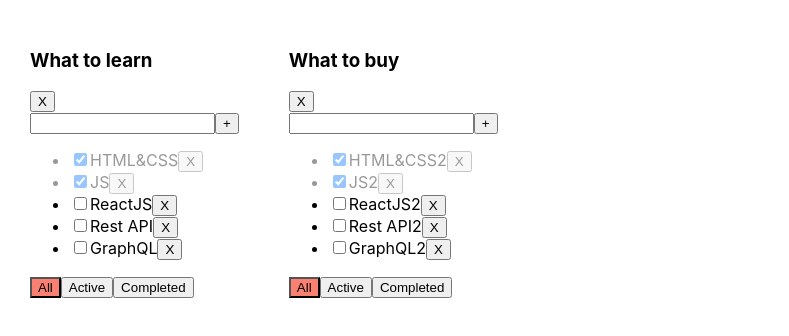
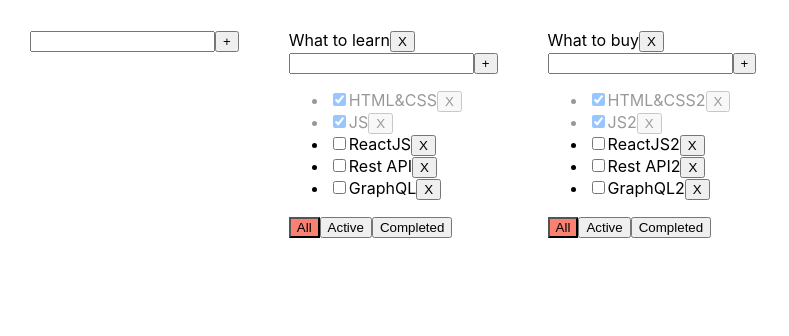
Before and after one commit to NastassiaMikhalenka/todolist, a React (Create React App) app: page / in a window 1280 px wide. Shown: the top 336 px of the page, without its empty margins (0-789 px from the left). Built offline with nearby package versions, Linux system fonts and the light colour scheme.

Commit message:
lesson 6

```diff
--- /dev/null
+++ b/src/AddItemForm.tsx
@@ -0,0 +1,43 @@
+import React, {ChangeEvent, KeyboardEvent, useState} from "react";
+
+type PropsType = {
+    callback: (title: string) =>void
+}
+
+export const AddItemForm = (props: PropsType) => {
+    const [title, setTitle] = useState<string>("")
+    const [error, setError] = useState<boolean>(false)
+    const errorMessage = error ? <div>Title is required</div> : null
+
+    const addTask = () => {
+        const newTitle = title.trim()
+        if(title){
+            props.callback(newTitle)
+        } else {
+            setError(true)
+        }
+        setTitle("")
+    }
+    const changeTitle = (e: ChangeEvent<HTMLInputElement>): void => {
+        setTitle(e.currentTarget.value)
+        setError(false)
+    }
+    const onKeyPress = (e: KeyboardEvent<HTMLInputElement>): void => {
+        if (e.key === "Enter") {
+            addTask();
+        }
+    }
+
+    return (
+        <div>
+            <input
+                className={error ? "error" : ""}
+                value={title}
+                onChange={changeTitle}
+                onKeyPress={onKeyPress}
+            />
+            <button onClick={addTask}>+</button>
+            {errorMessage}
+        </div>
+    )
+}
--- a/src/App.tsx
+++ b/src/App.tsx
@@ -2,6 +2,7 @@ import React, {useState} from 'react';
 import './App.css';
 import {Todolist} from "./Todolist";
 import {v1} from "uuid";
+import {AddItemForm} from "./AddItemForm";
 
 export type TaskType = {
     id: string
@@ -78,10 +79,23 @@ function App() {
         setTodolists(todolists.filter(f => f.id !==todolistId))
         delete tasks[todolistId]
     }
+    const addTodolist = (newTitle: string) => {
+        let newTodoListID = v1()
+        let newTodoList: TodolistsType =  {id: newTodoListID, title: newTitle, filter: 'All'}
+        setTodolists([newTodoList, ...todolists])
+        setTasks({...tasks, [newTodoList.id]: []})
+    }
+    const updateTitleTask = (todolistId: string, localTitle: string,  id: string) => {
+        setTasks({...tasks, [todolistId]: tasks[todolistId].map(m => m.id === todolistId ? {...m, title: localTitle} : m)})
+    }
 
+    const updateTitleTodoList = (todolistId: string, localTitle: string) => {
+        setTodolists(todolists.map(m => m.id === todolistId ? {...m, title: localTitle} : m))
+    }
 
     return (
         <div className="App">
+            <AddItemForm callback={addTodolist}/>
             {
                 todolists.map(tl => {
                     let taskForRender = tasks[tl.id]
@@ -102,6 +116,8 @@ function App() {
                             filter={tl.filter}
                             changeTaskStatus={changeTaskStatus}
                             removeTodoList={removeTodoList}
+                            updateTitleTask={updateTitleTask}
+                            updateTitleTodoList={updateTitleTodoList}
                         />
                     )
                 })
--- a/src/Todolist.tsx
+++ b/src/Todolist.tsx
@@ -1,6 +1,8 @@
 import React, {ChangeEvent, KeyboardEvent, useState} from "react";
 import {FilterValueType, TaskType} from "./App";
 import './App.css';
+import {AddItemForm} from "./AddItemForm";
+import {EditableSpan} from "./components/EditableSpan";
 
 type TodolistType = {
     title: string
@@ -12,45 +14,56 @@ type TodolistType = {
     filter: FilterValueType
     changeTaskStatus: (todolistId: string, id: string, isDone: boolean) => void
     removeTodoList: (todolistId: string) => void
+    updateTitleTask: (todolistId: string, localTitle: string, id: string) => void
+    updateTitleTodoList: (todolistId: string, localTitle: string) => void
 }
 
 export function Todolist(props: TodolistType) {
-    const [title, setTitle] = useState<string>("")
-    const [error, setError] = useState<boolean>(false)
+    // const [title, setTitle] = useState<string>("")
+    // const [error, setError] = useState<boolean>(false)
 
-    const addTask = () => {
-        const trimedTitle = title.trim()
-        if(trimedTitle){
-            props.addTask(props.todolistId, trimedTitle)
-        } else {
-            setError(true)
-        }
-        setTitle("")
-    }
-    const changeTitle = (e: ChangeEvent<HTMLInputElement>): void => {
-        setTitle(e.currentTarget.value)
-        setError(false)
-    }
-    const onKeyPress = (e: KeyboardEvent<HTMLInputElement>): void => {
-        if (e.key === "Enter") {
-            addTask();
-        }
-    }
+    // const addTask = () => {
+    //     const trimedTitle = title.trim()
+    //     if(trimedTitle){
+    //         props.addTask(props.todolistId, trimedTitle)
+    //     } else {
+    //         setError(true)
+    //     }
+    //     setTitle("")
+    // }
+    // const changeTitle = (e: ChangeEvent<HTMLInputElement>): void => {
+    //     setTitle(e.currentTarget.value)
+    //     setError(false)
+    // }
+    // const onKeyPress = (e: KeyboardEvent<HTMLInputElement>): void => {
+    //     if (e.key === "Enter") {
+    //         addTask();
+    //     }
+    // }
 
-    const setAll = () => props.filterTask(props.todolistId,"All")
-    const setActive = () => props.filterTask(props.todolistId,"Active")
-    const setCompleted = () => props.filterTask(props.todolistId,"Completed")
+    const setAll = () => props.filterTask(props.todolistId, "All")
+    const setActive = () => props.filterTask(props.todolistId, "Active")
+    const setCompleted = () => props.filterTask(props.todolistId, "Completed")
 
     const getBtnClass = (filter: FilterValueType) => {
         return props.filter === filter ? "activeFilterBtn" : ''
     }
 
-    const errorMessage = error ? <div>Title is required</div> : null
+    // const errorMessage = error ? <div>Title is required</div> : null
+    const callbackTitleTaskHandler = (title: string) => {
+        props.addTask(props.todolistId, title)
+    }
+    const callbackTitleTodoListHandler = (localTitle: string) => {
+        props.updateTitleTodoList(props.todolistId, localTitle)
+    }
 
 
     const tasksJsx = props.tasks.map(elem => {
-        const changeStatus = (e: React.ChangeEvent<HTMLInputElement> ) => {
+        const changeStatus = (e: React.ChangeEvent<HTMLInputElement>) => {
             return props.changeTaskStatus(props.todolistId, elem.id, e.currentTarget.checked)
+        }
+        const callbackHandlerSpan = (localTitle: string) => {
+            props.updateTitleTask(props.todolistId, localTitle, elem.id)
         }
         return (
             <li key={elem.id} className={elem.isDone ? "is-Done" : ''}>
@@ -58,38 +71,43 @@ export function Todolist(props: TodolistType) {
                     type="checkbox"
                     checked={elem.isDone}
                     onChange={changeStatus}/>
-                <span>{elem.title}</span>
+                <EditableSpan title={elem.title} callback={callbackHandlerSpan}/>
+                {/*<span>{elem.title}</span>*/}
                 <button onClick={() => props.removeTask(props.todolistId, elem.id)}>X</button>
             </li>
         )
     })
     return (
         <div>
-            <h3>{props.title}</h3>
+            <EditableSpan title={props.title} callback={callbackTitleTodoListHandler} />
             <button onClick={() => props.removeTodoList(props.todolistId)}>X</button>
-            <div>
-                <input
-                    className={error ? "error" : ""}
-                    value={title}
-                    onChange={changeTitle}
-                    onKeyPress={onKeyPress}
-                />
-                <button onClick={addTask}>+</button>
-                {errorMessage}
-            </div>
+            <AddItemForm callback={callbackTitleTaskHandler}/>
+            {/*<div>*/}
+            {/*    <input*/}
+            {/*        className={error ? "error" : ""}*/}
+            {/*        value={title}*/}
+            {/*        onChange={changeTitle}*/}
+            {/*        onKeyPress={onKeyPress}*/}
+            {/*    />*/}
+            {/*    <button onClick={addTask}>+</button>*/}
+            {/*    {errorMessage}*/}
+            {/*</div>*/}
             <ul>
                 {tasksJsx}
             </ul>
             <div>
                 <button
                     className={getBtnClass("All")}
-                    onClick={setAll}>All</button>
+                    onClick={setAll}>All
+                </button>
                 <button
                     className={getBtnClass("Active")}
-                    onClick={setActive}>Active</button>
+                    onClick={setActive}>Active
+                </button>
                 <button
                     className={getBtnClass("Completed")}
-                    onClick={setCompleted}>Completed</button>
+                    onClick={setCompleted}>Completed
+                </button>
             </div>
         </div>
     );
--- /dev/null
+++ b/src/components/EditableSpan.tsx
@@ -0,0 +1,27 @@
+import React, {useState} from "react";
+
+type PropsType = {
+    title: string
+    callback: (localTitle: string) => void
+}
+
+export const EditableSpan = (props: PropsType) => {
+    let [localTitle, setLocalTitle] = useState(props.title)
+    let [edit, setEdit] = useState(false)
+
+    const editHandler = () => {
+        setEdit(true)
+    }
+    const onBlurHandlerFALSE = () => {
+        setEdit(false)
+    }
+    const onChangeHandler = (e: React.ChangeEvent<HTMLInputElement>) =>{
+        setLocalTitle(e.currentTarget.value)
+    }
+
+    return (
+            edit
+            ? <input value={localTitle} onChange={onChangeHandler} onBlur={onBlurHandlerFALSE} autoFocus/>
+            : <span onDoubleClick={editHandler}>{localTitle}</span>
+    )
+}
```
